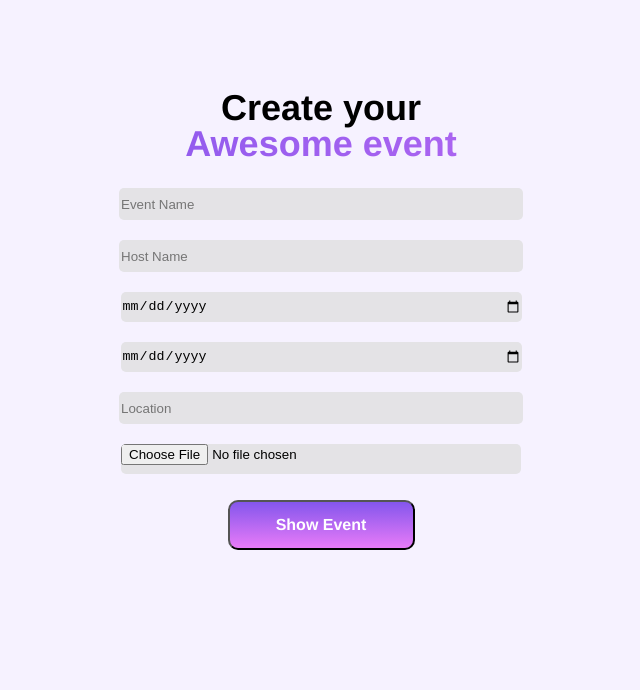
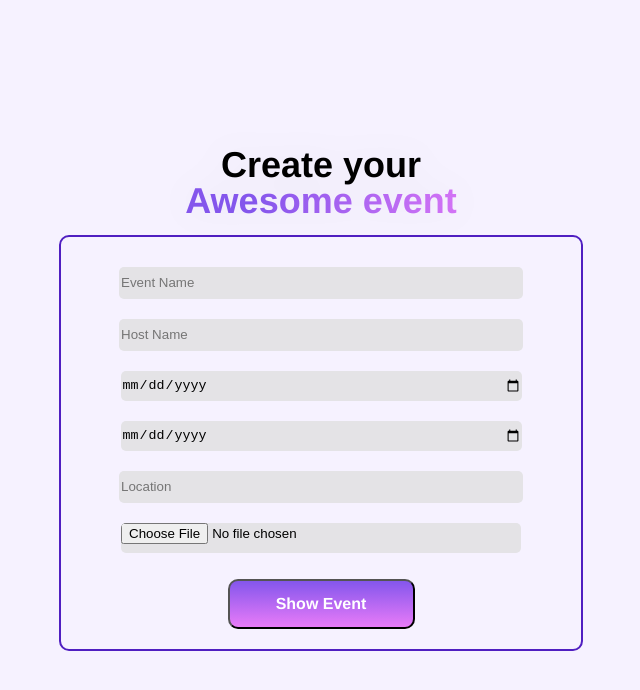
Before and after one commit to agusting19/Envited-TA, a React (Vite) app: page /create in a window 1280 px wide. Shown: the top 690 px of the page, without its empty margins (319-959 px from the left). Built offline with nearby package versions, Linux system fonts and the light colour scheme.

Commit message:
Fixed styles of create

```diff
--- a/src/pages/CreateEvent/createEvent.module.css
+++ b/src/pages/CreateEvent/createEvent.module.css
@@ -1,6 +1,8 @@
 .container {
   display: flex;
   flex-direction: column;
+  align-items: center;
+  justify-content: center;
   height: 813px;
   overflow-y: scroll;
   background: #f6f2ff;
@@ -13,7 +15,7 @@
   line-height: 36px;
   letter-spacing: 0em;
   text-align: center;
-  margin-top: 90px;
+  filter: drop-shadow(0px 0px 17.6435px rgba(0, 0, 0, 0.05));
 }
 
 .titles > .title {
@@ -28,7 +30,11 @@
   flex-wrap: wrap;
   justify-content: center;
   margin: 16px auto;
+  padding: 20px 10px;
   max-width: 500px;
+  width: 80%;
+  border: 2px solid #501fc1;
+  border-radius: 10px;
 }
 
 .form__input {
```
